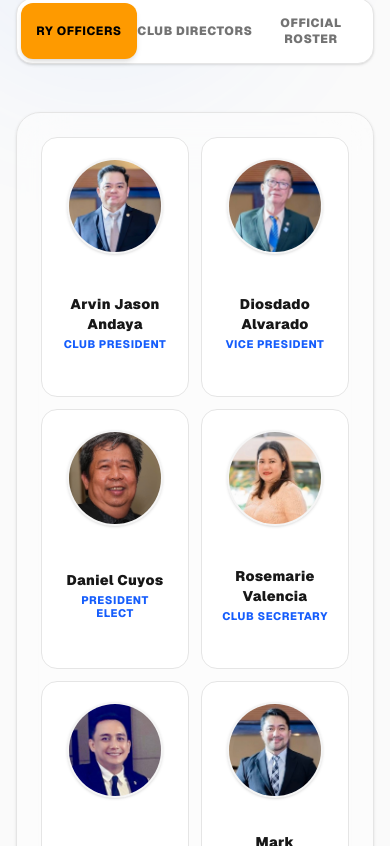
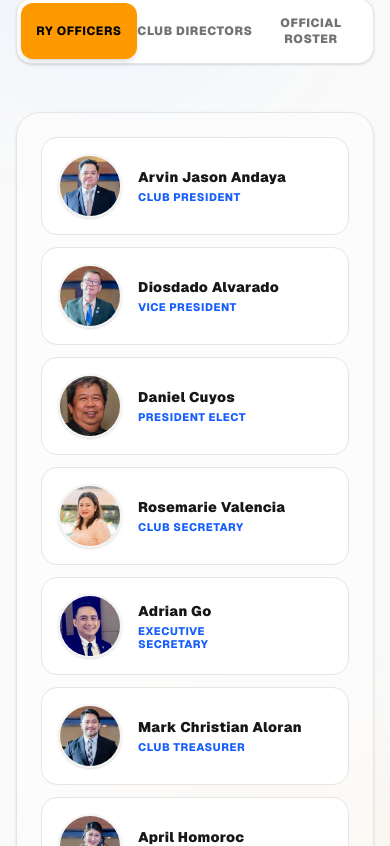
Before and after one commit to jgpotestades/rc-meycauayan-metro, a Next.js app: page / in a window 390 px wide. Shown: the part 4858-5704 px from the top of the page. Built offline with nearby package versions, Linux system fonts and the light colour scheme.

Commit message:
style(ui): update visionaries cards to landscape row flex-layout on mobile viewports

```diff
--- a/app/page.tsx
+++ b/app/page.tsx
@@ -810,7 +810,8 @@ export default function Home() {
               </div>
             )}
 
-            <div className="grid grid-cols-2 md:grid-cols-3 lg:grid-cols-4 gap-3 sm:gap-6 animate-fadeIn">
+            {/* RESPONSIVE LAYOUT MATRIX CHANGE APPIED HERE */}
+            <div className="flex flex-col sm:grid sm:grid-cols-2 md:grid-cols-3 lg:grid-cols-4 gap-3 sm:gap-6 animate-fadeIn">
               {filteredVisionaries.map((officer) => {
                 const resolvedImagePath = officer.image.startsWith('/members/')
                   ? officer.image
@@ -822,9 +823,9 @@ export default function Home() {
                 return (
                   <div
                     key={officer.id}
-                    className="bg-white border border-neutral-200 rounded-2xl p-5 text-center hover:border-amber-500/50 hover:-translate-y-1.5 hover:scale-[1.02] hover:shadow-[0_12px_30px_rgba(217,119,6,0.12)] transition-all group duration-300 relative overflow-hidden flex flex-col items-center justify-between min-h-[260px]"
+                    className="bg-white border border-neutral-200 rounded-2xl p-4 sm:p-5 text-left sm:text-center hover:border-amber-500/50 hover:-translate-y-1.5 hover:scale-[1.02] hover:shadow-[0_12px_30px_rgba(217,119,6,0.12)] transition-all group duration-300 relative overflow-hidden flex flex-row sm:flex-col items-center sm:justify-between min-h-0 sm:min-h-[260px] gap-4 sm:gap-0"
                   >
-                    <div className="w-24 h-24 rounded-full overflow-hidden mb-4 border-2 border-neutral-100 group-hover:border-amber-500/50 transition-colors duration-300 shadow-sm relative bg-neutral-100">
+                    <div className="w-16 h-16 sm:w-24 sm:h-24 rounded-full overflow-hidden border-2 border-neutral-100 group-hover:border-amber-500/50 transition-colors duration-300 shadow-sm relative bg-neutral-100 shrink-0">
                       <img
                         src={resolvedImagePath}
                         alt={officer.name}
@@ -835,14 +836,14 @@ export default function Home() {
                       />
                     </div>
 
-                    <div className="space-y-1 flex-1 flex flex-col justify-center">
-                      <h3 className="text-sm font-black text-neutral-900 tracking-wide group-hover:text-amber-600 transition-colors duration-200 line-clamp-2 px-1">
+                    <div className="space-y-1 flex-1 flex flex-col justify-center sm:items-center">
+                      <h3 className="text-sm font-black text-neutral-900 tracking-wide group-hover:text-amber-600 transition-colors duration-200 line-clamp-2 sm:px-1">
                         {renderedFullName}
                       </h3>
 
                       {activeVisionaryTab === 'roster' ? (
-                        <div className="pt-2">
-                          <span className="text-[9px] font-mono uppercase tracking-widest text-neutral-400 block">
+                        <div className="pt-0.5 sm:pt-2">
+                          <span className="text-[9px] font-mono uppercase tracking-widest text-neutral-400 block sm:hidden">
                             Birthday
                           </span>
                           <p className="text-xs font-bold text-blue-600 font-sans mt-0.5">
@@ -850,11 +851,11 @@ export default function Home() {
                           </p>
                         </div>
                       ) : activeVisionaryTab === 'directors' ? (
-                        <p className="text-[11px] text-blue-600 font-extrabold uppercase tracking-wider leading-tight max-w-[140px] mx-auto">
+                        <p className="text-[11px] text-blue-600 font-extrabold uppercase tracking-wider leading-tight max-w-[140px]">
                           {officer.directorPosition || officer.position}
                         </p>
                       ) : (
-                        <p className="text-[11px] text-blue-600 font-extrabold uppercase tracking-wider leading-tight max-w-[140px] mx-auto">
+                        <p className="text-[11px] text-blue-600 font-extrabold uppercase tracking-wider leading-tight max-w-[140px]">
                           {officer.position}
                         </p>
                       )}
```
